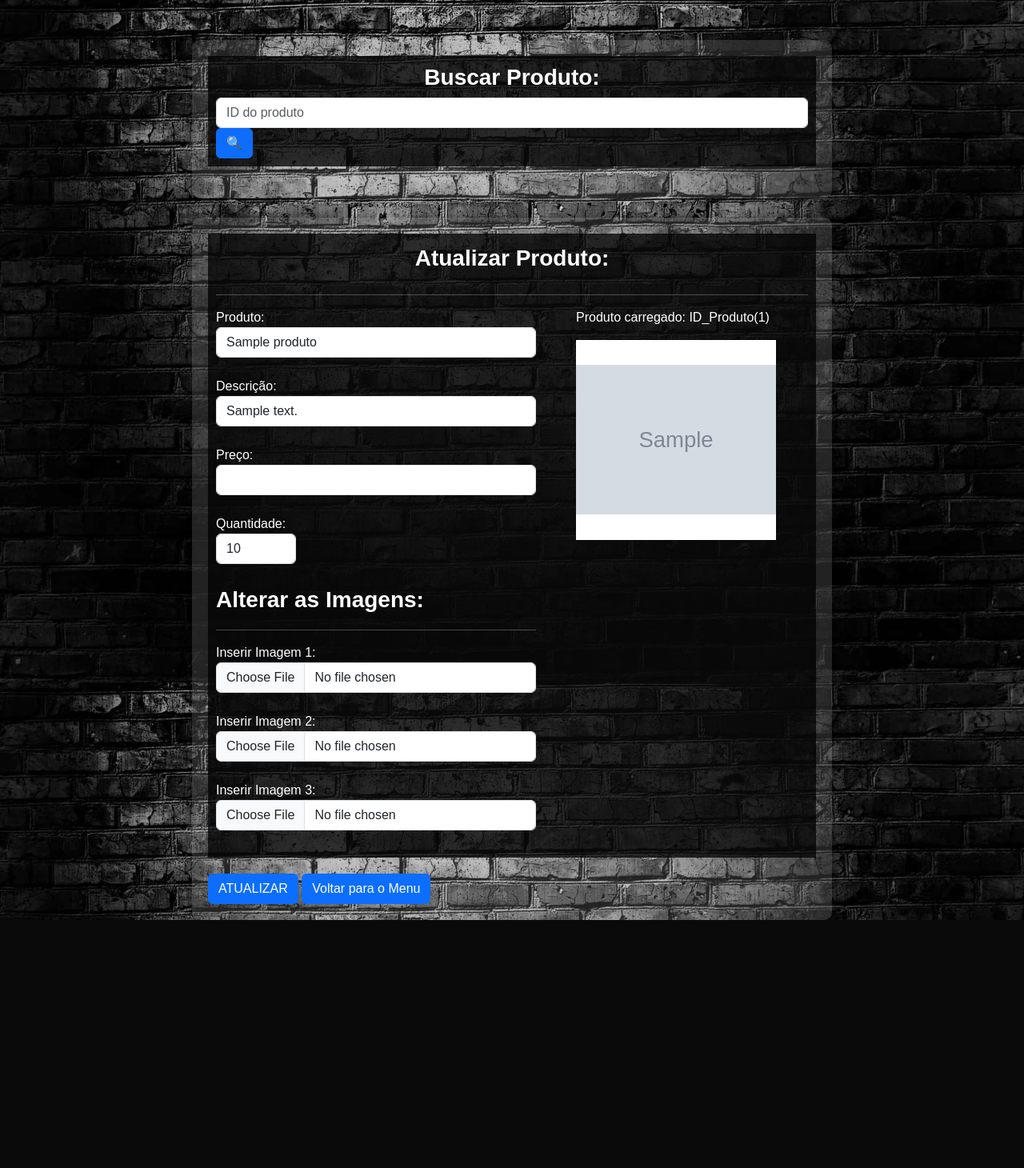
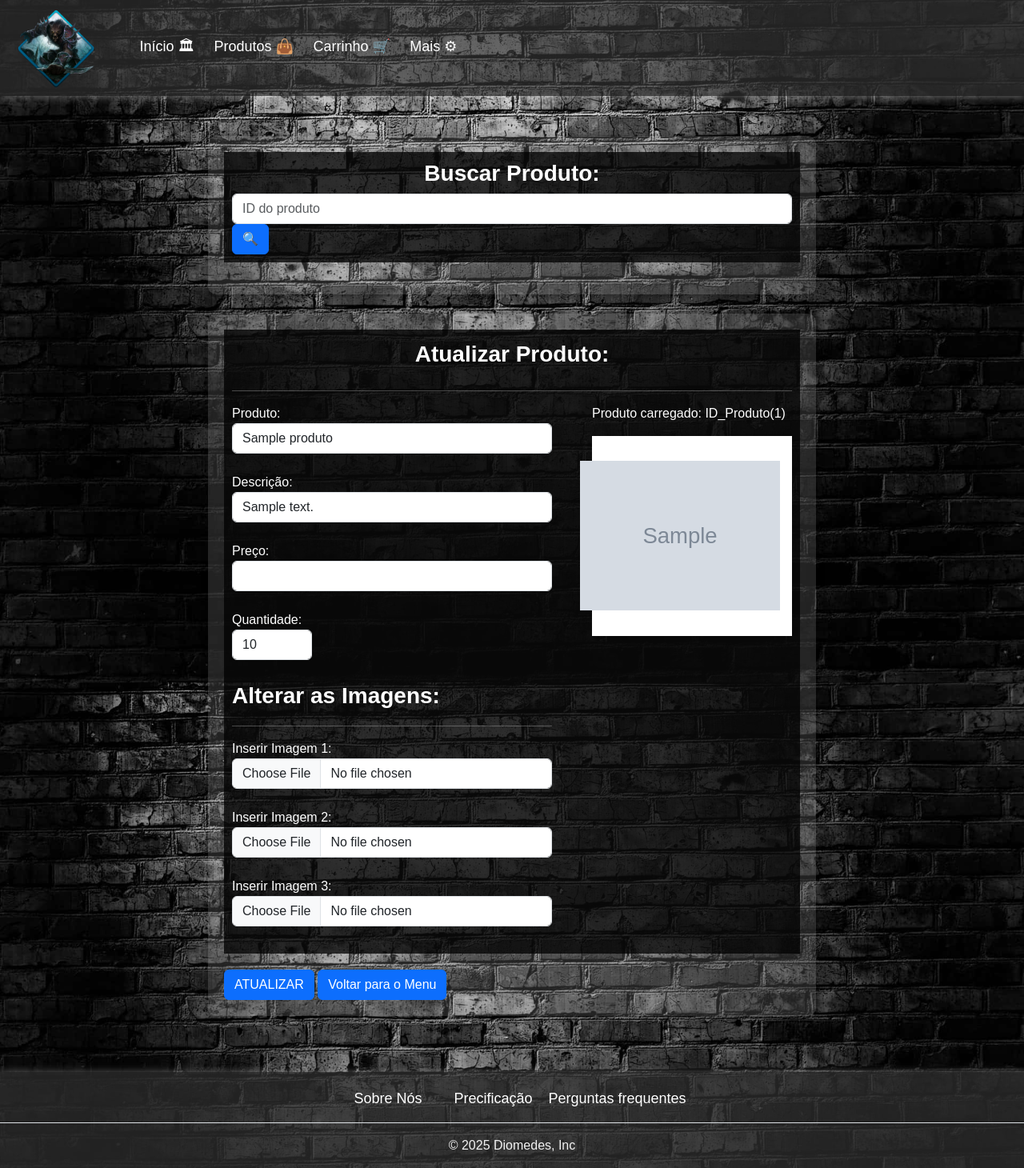
Before and after one commit to HenriqueDiomedes/formulario, a Django app: template ecommerce/templates/atualizar_produto.html in a window 1280 px wide. Shown: the whole page at 80% size. Before the commit the page ends 1150 px from the top, so only its background shows below. Run offline with Django 5.2, Linux system fonts and the light colour scheme; the template is opened without the code that fills it: values that come from a table or form of the project are taken from there, others are empty; tables that the repository leaves empty hold one stand-in row (values such as "Sample post"); grey boxes marked "Sample" are stand-in pictures.

Commit message:
bese.html
criação da base do cabeçalho e do rodapé, e inserção no formulário de atualização de produtos

```diff
--- a/ecommerce/templates/atualizar_produto.html
+++ b/ecommerce/templates/atualizar_produto.html
@@ -1,15 +1,11 @@
-<!DOCTYPE html>
-<html lang="pt-br">
+{% extends "base.html" %}
+{% block title %}Atualizar Produto{% endblock %}
 
-<head>
-    <meta charset="UTF-8">
-    <meta name="viewport" content="width=device-width, initial-scale=1.0">
-    <title>Atualizar Produto</title>
-    <link href="https://cdn.jsdelivr.net/npm/bootstrap@5.3.3/dist/css/bootstrap.min.css" rel="stylesheet">
-    <link rel="stylesheet" href="https://cdn.jsdelivr.net/npm/bootstrap-icons@1.11.3/font/bootstrap-icons.min.css">
-    <link rel="shortcut icon" href="/static/imagem/perfil/favicon.ico" type="image/x-icon">
-</head>
+<link href="https://cdn.jsdelivr.net/npm/bootstrap@5.3.3/dist/css/bootstrap.min.css" rel="stylesheet">
+<link rel="stylesheet" href="https://cdn.jsdelivr.net/npm/bootstrap-icons@1.11.3/font/bootstrap-icons.min.css">
+<link rel="shortcut icon" href="/static/imagem/perfil/favicon.ico" type="image/x-icon">
 
+{% block styles %}
 <style>
     body {
         background-image: url('/static/img/FundoFormulariosIndex.jpg');
@@ -27,10 +23,17 @@
         font-weight: bold;
     }
 
+    .container-formulario {
+        margin: 50px auto;
+        max-width: 800px;
+        padding: 20px;
+    }
+
     form {
+        align-items: center;
         background-color: rgba(128, 128, 128, 0.253);
+        margin: 0 auto;
         max-width: 800px;
-        margin: 0 auto;
         padding: 20px;
         border-radius: 10px;
         box-shadow: 1px 1px 10px rgba(0, 0, 0, 0.4);
@@ -84,9 +87,12 @@
         width: 400px;
     }
 </style>
+{% endblock %}
 
-<body>
-    <!-- Formulário de busca separado -->
+
+{% block content %}
+<!-- Formulário de busca separado -->
+<main class="container-formulario">
     <form action="{% url 'atualizar_produto' %}" method="get">
         <fieldset>
             <h3 class="titulo">Buscar Produto:</h3>
@@ -145,7 +151,9 @@
         <input class="btn btn-primary" type="submit" name="salvar" value="ATUALIZAR">
         <a href="{% url 'formulario' %}" class="btn btn-primary">Voltar para o Menu</a>
     </form>
-    <script src="https://cdn.jsdelivr.net/npm/bootstrap@5.3.3/dist/js/bootstrap.bundle.min.js"></script>
-</body>
+</main>
+<script src="https://cdn.jsdelivr.net/npm/bootstrap@5.3.3/dist/js/bootstrap.bundle.min.js"></script>
+
+{% endblock %}
 
 </html>
--- a/ecommerce/templates/lista_produtos.html
+++ b/ecommerce/templates/lista_produtos.html
@@ -1,4 +1,3 @@
-
 
 {% load static %}
 <!DOCTYPE html>
--- a/templates/base.html
+++ b/templates/base.html
@@ -18,29 +18,77 @@
             min-height: 100vh;
             display: flex;
             flex-direction: column;
+            padding-top: 100px;
+        }
+
+        header {
+            box-shadow: 1px 1px 10px rgba(255, 255, 255, 0.4);
+            background-color: #333333ad;
+            color: #fff;
+            display: flex;
+            position: absolute;
+            align-items: center;
+            width: 100%;
+            z-index: 1000;
+            top: 0;
+            left: 0;
+        }
+
+        .barra-menu {
+            display: flex;
+            padding: 10px 20px;
+        }
+
+        .menu a {
+            margin-left: 20px;
+            color: white;
+            text-decoration: none;
+            font-size: 18px;
+        }
+
+        .menu a:hover {
+            color: #ddd;
+        }
+
+
+        img {
+            height: 100px;
+            width: 100px;
+            margin-right: 30px;
         }
 
         footer {
+            background-color: #333333ad;
+            box-shadow: 1px 1px 10px rgba(255, 255, 255, 0.4);
             position: relative;
             margin-top: auto;
-            background-color: #071E41;
             color: #F2F2F2;
         }
 
+        footer a {
+            color: white;
+            margin-top: 20px;
+            text-decoration: none;
+            font-size: 18px;
+            margin-left: 20px;
+        }
+
+        footer p {
+            text-align: center;
+        }
     </style>
 </head>
 
 <body>
     <header>
-        <section class="logo">
-              <img src="/static/img/wow_worgen.webp" class="logo-img" alt="logo">
-        </section>
-
-        <section class="menu">
-            <a href="{% url 'lista_produtos' %}">Início 🏛</a>
-            <a href="#">Produtos 👜</a>
-            <a href="#">Carrinho 🛒</a>
-            <a href="{% url 'formulario' %}">Mais ⚙</a>
+        <section class="barra-menu">
+            <article class="menu">
+                <img src="/static/img/wow_worgen.webp" class="logo-img" alt="logo">
+                <a href="{% url 'lista_produtos' %}">Início 🏛</a>
+                <a href="#">Produtos 👜</a>
+                <a href="#">Carrinho 🛒</a>
+                <a href="{% url 'formulario' %}">Mais ⚙</a>
+            </article>
         </section>
     </header>
 
@@ -53,10 +101,10 @@
             <li class="nav-item"><a href="#" class="nav" _msttexthash="42250" _msthash="14">Sobre Nós</a></li>
             <li class="nav-item"><a href="#" class="nav" _msttexthash="313612" _msthash="15"></a></li>
             <li class="nav-item"><a href="#" class="nav" _msttexthash="253617" _msthash="16">Precificação</a></li>
-            <li class="nav-item"><a href="{% url 'faq' %}" class="nav" _msttexthash="429065" _msthash="17">Perguntas
+            <li class="nav-item"><a href="#" class="nav" _msttexthash="429065" _msthash="17">Perguntas
                     frequentes</a></li>
         </ul>
-        <p class="texto" _msttexthash="269243" _msthash="19">© 2025 Senac, Inc</p>
+        <p class="texto" _msttexthash="269243" _msthash="19">© 2025 Diomedes, Inc</p>
     </footer>
 
 </body>
```
